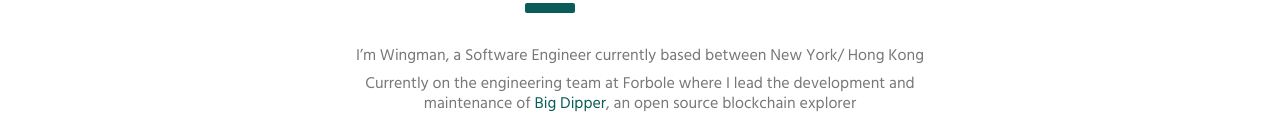
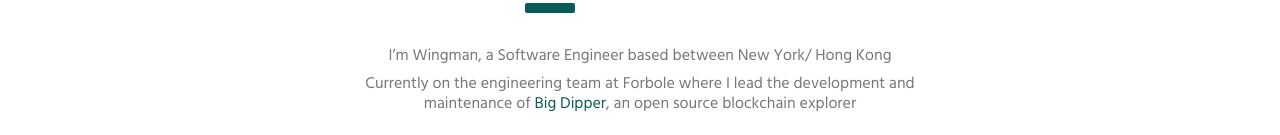
Before and after one commit to ryuash/ryuash.github.io, a Next.js app: page / in a window 1280 px wide. Shown: the part 441-576 px from the top of the page. Built offline with nearby package versions, Linux system fonts and the light colour scheme.

Commit message:
update: intro

```diff
--- a/src/screens/home/components/intro/index.tsx
+++ b/src/screens/home/components/intro/index.tsx
@@ -26,7 +26,7 @@
       </div>
       <div className="description">
         <p className="description--block">
-          I’m Wingman, a Software Engineer currently based between New York/ Hong Kong
+          I’m Wingman, a Software Engineer based between New York/ Hong Kong
         </p>
         <p className="description--block">
           Currently on the engineering team at Forbole where I lead the development and maintenance of{' '}
```
